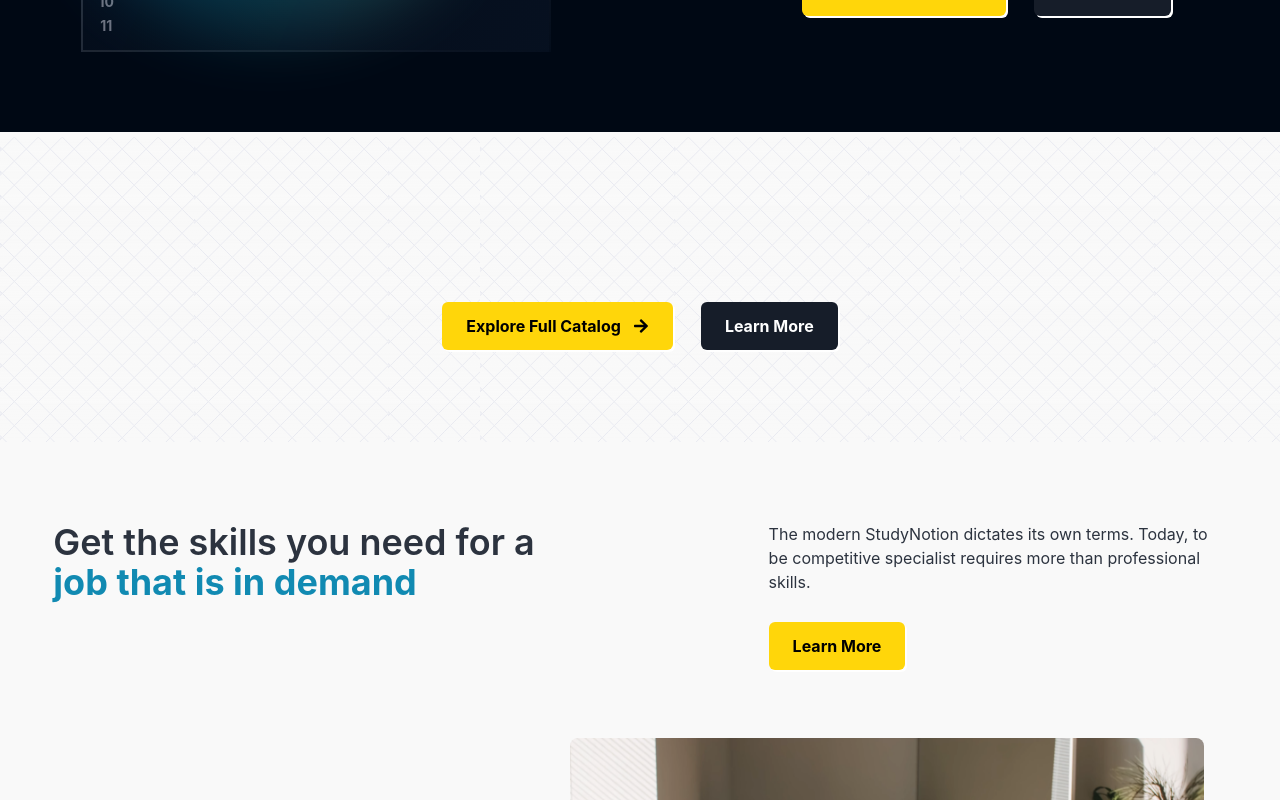
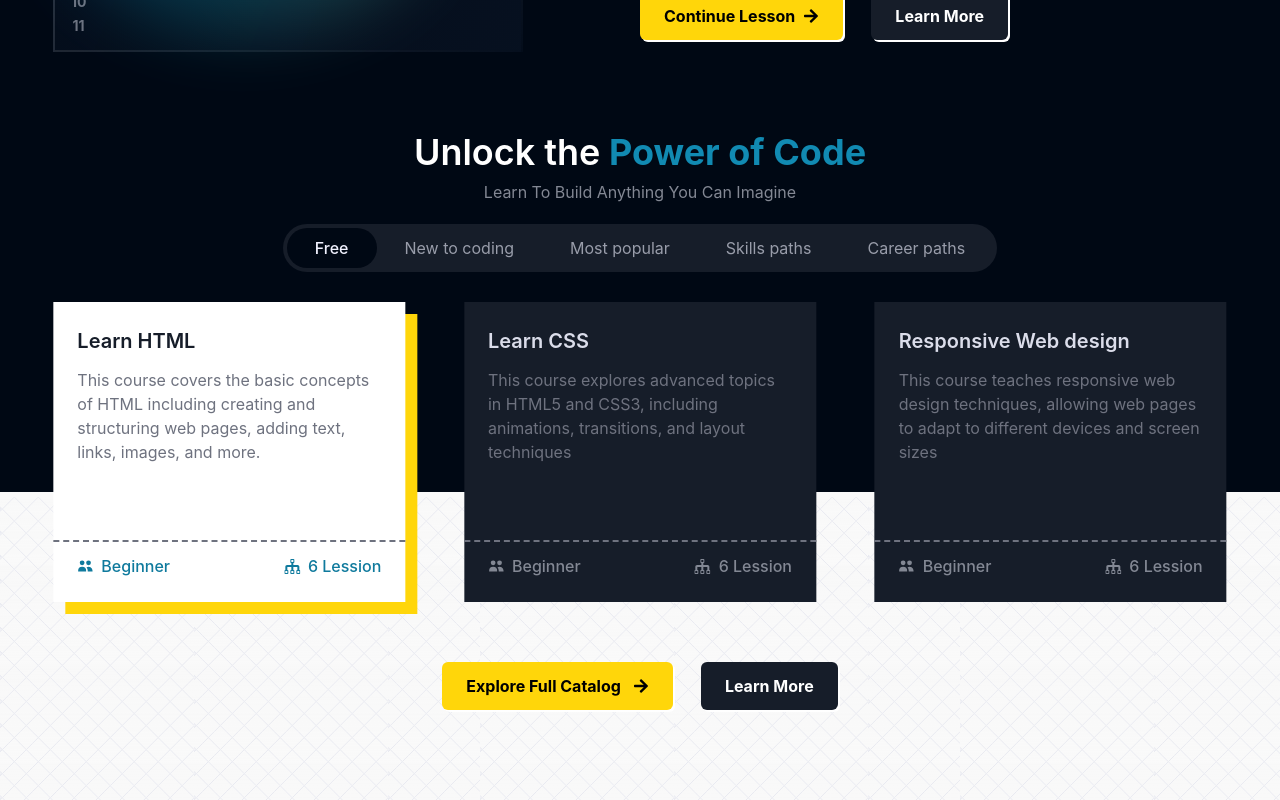
Before and after one commit to Roshan7965/Study_Notion, a React (Create React App) app: page / in a window 1280 px wide. Shown: the part 1360-2160 px from the top of the page. Built offline with nearby package versions, Linux system fonts and the light colour scheme; the HTML template or start-up script is replaced by a standard one.

Commit message:
Created Section 3 of Homepage

```diff
--- /dev/null
+++ b/src/components/core/HomePage/CourseCard.jsx
@@ -0,0 +1,50 @@
+import React from "react";
+
+// Importing React Icons
+import { HiUsers } from "react-icons/hi";
+import { ImTree } from "react-icons/im";
+
+const CourseCard = ({cardData, currentCard, setCurrentCard}) => {
+  return (
+    <div
+      className={`w-[360px] lg:w-[30%] ${
+        currentCard === cardData?.heading
+          ? "bg-white shadow-[12px_12px_0_0] shadow-yellow-50"
+          : "bg-richblack-800"
+      }  text-richblack-25 h-[300px] box-border cursor-pointer`}
+      onClick={() => setCurrentCard(cardData?.heading)}
+    >
+      <div className="border-b-[2px] border-richblack-400 border-dashed h-[80%] p-6 flex flex-col gap-3">
+        <div
+          className={` ${
+            currentCard === cardData?.heading && "text-richblack-800"
+          } font-semibold text-[20px]`}
+        >
+          {cardData?.heading}
+        </div>
+
+        <div className="text-richblack-400">{cardData?.description}</div>
+      </div>
+
+      <div
+        className={`flex justify-between ${
+          currentCard === cardData?.heading ? "text-blue-300" : "text-richblack-300"
+        } px-6 py-3 font-medium`}
+      >
+        {/* Level */}
+        <div className="flex items-center gap-2 text-[16px]">
+          <HiUsers />
+          <p>{cardData?.level}</p>
+        </div>
+
+        {/* Flow Chart */}
+        <div className="flex items-center gap-2 text-[16px]">
+          <ImTree />
+          <p>{cardData?.lessionNumber} Lession</p>
+        </div>
+      </div>
+    </div>
+  );
+};
+
+export default CourseCard;
--- /dev/null
+++ b/src/components/core/HomePage/ExploreMore.jsx
@@ -0,0 +1,80 @@
+import React, { useState } from 'react'
+import {HomePageExplore} from "../../../data/homepage-explore"
+import HighlightText from './HighlightText';
+import CourseCard from './CourseCard';
+
+const tabsName = [
+    "Free",
+    "New to coding",
+    "Most popular",
+    "Skills paths",
+    "Career paths"
+];
+
+const ExploreMore = () => {
+
+    const [currentTab,setCurrentTab] = useState(tabsName[0]);
+    const [courses,setCourses] = useState(HomePageExplore[0].courses);
+    const [currentCard,setCurrentCard] = useState(HomePageExplore[0].courses[0].heading)
+
+    const setMyCards = (value) => {
+        setCurrentTab(value);
+        const result = HomePageExplore.find((course) => course.tag === value);
+        if (result) {
+            setCourses(result.courses);
+            setCurrentCard(result.courses[0].heading); // Set the current card to the first course's heading
+        } else {
+            // Handle case where no matching tab is found
+            setCourses([]);
+            setCurrentCard('');
+        }
+    }
+
+  return (
+    <div>
+        <div className='text-4xl font-semibold text-center'>
+            Unlock the
+            <HighlightText text={"Power of Code"}/>
+        </div>
+        <p className='text-center text-richblack-300 text-[16px] mt-2'>Learn To Build Anything You Can Imagine</p>
+
+        <div className='flex flex-row rounded-full bg-richblack-800 mb-5 mt-5 px-1 py-1'>
+            {
+                tabsName.map((element,index) =>{
+                    return(
+                        <div className={`text-[16px] flex flex-row items-center gap-2
+                        ${currentTab === element ?
+                        "bg-richblack-900 text-richblack-5 font-medium":
+                        "text-richblack-200"} rounded-full transition-all duration-200 cursor-pointer
+                        hover:bg-richblack-900 hover:text-richblack-5 px-7 py-2`} key={index} onClick={()=>setMyCards(element)}>
+                            {element}
+                        </div>
+                    )
+                })
+            }
+        </div>
+
+        <div className="hidden lg:block lg:h-[200px]"></div>
+
+        {/* Course card group */}
+        <div className="lg:absolute gap-10 justify-center lg:gap-0 flex lg:justify-between flex-wrap w-full lg:bottom-[0]
+                        lg:left-[50%] lg:translate-x-[-50%] lg:translate-y-[50%] text-black lg:mb-10 mb-7 lg:px-0 px-3">
+            {
+                courses.map((element,index) =>{
+                    return (
+                        <CourseCard
+                        key={index}
+                        cardData = {element}
+                        currentCard={currentCard}
+                        setCurrentCard = {setCurrentCard}
+                        />
+                    )
+                })
+            }
+        </div>
+
+    </div>
+  )
+}
+
+export default ExploreMore
--- /dev/null
+++ b/src/components/core/HomePage/InstructorSection.jsx
@@ -0,0 +1,36 @@
+import React from 'react'
+import Instructor from '../../../assets/Images/Instructor.png'
+import HighlightText from './HighlightText'
+import CTAButton from './Button'
+import {FaArrowRight} from 'react-icons/fa'
+
+
+const InstructorSection = () => {
+  return (
+    <div className='mt-16'>
+        <div className='flex flex-row gap-20 items-center'>
+            <div className='w-[50%]'>
+                <img src={Instructor} alt='Instructor' className='shadow-white'/>
+            </div>
+            <div className='w-[50%] flex flex-col gap-8'>
+                <div className='text-4xl font-semibold w-[50%]'>Become an <HighlightText text={"Instructor"}/></div>
+                <p className='font-medium text-[16px] w-[80%] text-richblack-300'>Instructors from around the world teach millions of students on StudyNotion. We provide the tools
+                ans skills to teach what you love. </p>
+
+                <div className='w-fit'>
+                <CTAButton active={true} linkto={"/signup"}>
+                    <div className='flex flex-row gap-2 items-center'>
+                        Start Teaching Today
+                        <FaArrowRight/>
+                    </div>
+
+                </CTAButton>
+                </div>
+
+            </div>
+        </div>
+    </div>
+  )
+}
+
+export default InstructorSection
--- a/src/components/core/HomePage/LearningLanguageSection.jsx
+++ b/src/components/core/HomePage/LearningLanguageSection.jsx
@@ -1,8 +1,37 @@
 import React from 'react'
+import HighlightText from './HighlightText'
+import CTAButton from './Button'
+import knowYourProgress from '../../../assets/Images/Know_your_progress.png'
+import compareWithOthers from '../../../assets/Images/Compare_with_others.png'
+import plan_your_lesson from '../../../assets/Images/Plan_your_lessons.png'
 
 const LearningLanguageSection = () => {
   return (
-    <div></div>
+    <div className='mt-[130px] mb-32'>
+      <div className='flex flex-col gap-5 items-center'>
+
+        <div className='text-4xl font-semibold text-center'>
+          Your Swiss Knife for
+          <HighlightText text={"learning any language"}/>
+        </div>
+
+        <div className='text-center mx-auto text-richblack-500 text-base font-medium w-[70%]'>
+          Using spin making learning multiple languages easy with 20+ languages realistic voice-over,
+          progress tracking,custom schedule and more
+        </div>
+
+        <div className='flex flex-row items-center justify-center -mt-8'>
+          <img src={knowYourProgress} alt='Know Your Progress' className='object-contain -mr-32'/>
+          <img src={compareWithOthers} alt='Compare with others' className='object-contain'/>
+          <img src={plan_your_lesson} alt='Plan Your Lesson' className='object-contain -ml-36'/>
+        </div>
+        <div className='w-fit'>
+          <CTAButton active={true} linkto={"/signup"}>
+            <div>Learn More</div>
+          </CTAButton>
+        </div>
+      </div>
+    </div>
   )
 }
 
--- a/src/components/core/HomePage/TimelineSection.jsx
+++ b/src/components/core/HomePage/TimelineSection.jsx
@@ -33,7 +33,7 @@ const TimelineSection = () => {
   return (
     <div className=''>
         <div className='flex flex-row gap-10 items-center'>
-
+            {/* Left Part */}
             <div className=' w-[45%] flex flex-col gap-5'>
                 {
                     timeline.map((element,index)=>{
--- a/src/pages/Home.jsx
+++ b/src/pages/Home.jsx
@@ -6,6 +6,9 @@ import CTAButton from '../components/core/HomePage/Button'
 import CodeBlocks from '../components/core/HomePage/CodeBlocks'
 import TimelineSection from '../components/core/HomePage/TimelineSection'
 import LearningLanguageSection from '../components/core/HomePage/LearningLanguageSection'
+import InstructorSection from '../components/core/HomePage/InstructorSection'
+import ExploreMore from '../components/core/HomePage/ExploreMore'
+import Footer from '../components/common/Footer'
 import Banner from '../assets/Images/banner.mp4'
 // import Office from '../assets/Images/boxoffice.png'
 
@@ -81,7 +84,7 @@ const Home = () => {
             {/* Code Section - 2 */}
             <div>
                 <CodeBlocks
-                    position={"lg:flex-row-reverse mr-[-325px]"}
+                    position={"lg:flex-row-reverse"}
                     heading={
                         <div className="w-[100%] text-4xl font-semibold lg:w-[40%] ">Start
                             <HighlightText text={"coding in seconds"} />
@@ -111,8 +114,13 @@ const Home = () => {
                 />
             </div>
 
+            <div>
+                <ExploreMore/>
+            </div>
+
 
         </div>
+
         {/*Section - 2 */}
        <div className='bg-pure-greys-5 text-richblack-700'>
             <div className='homepage_bg h-[310px]'>
@@ -161,8 +169,16 @@ const Home = () => {
 
 
        </div>
+
         {/*Section - 3 */}
+        <div className='w-11/12  mx-auto max-w-maxContent flex flex-col items-center justify-between gap-8 bg-richblack-900 text-white'>
+            <InstructorSection/>
+            <h2 className='text-center text-4xl font-semibold mt-10'>Review From Learners</h2>
+            {/* Review Slider */}
+        </div>
+
         {/*Footer */}
+        <Footer/>
 
     </div>
   )
```
